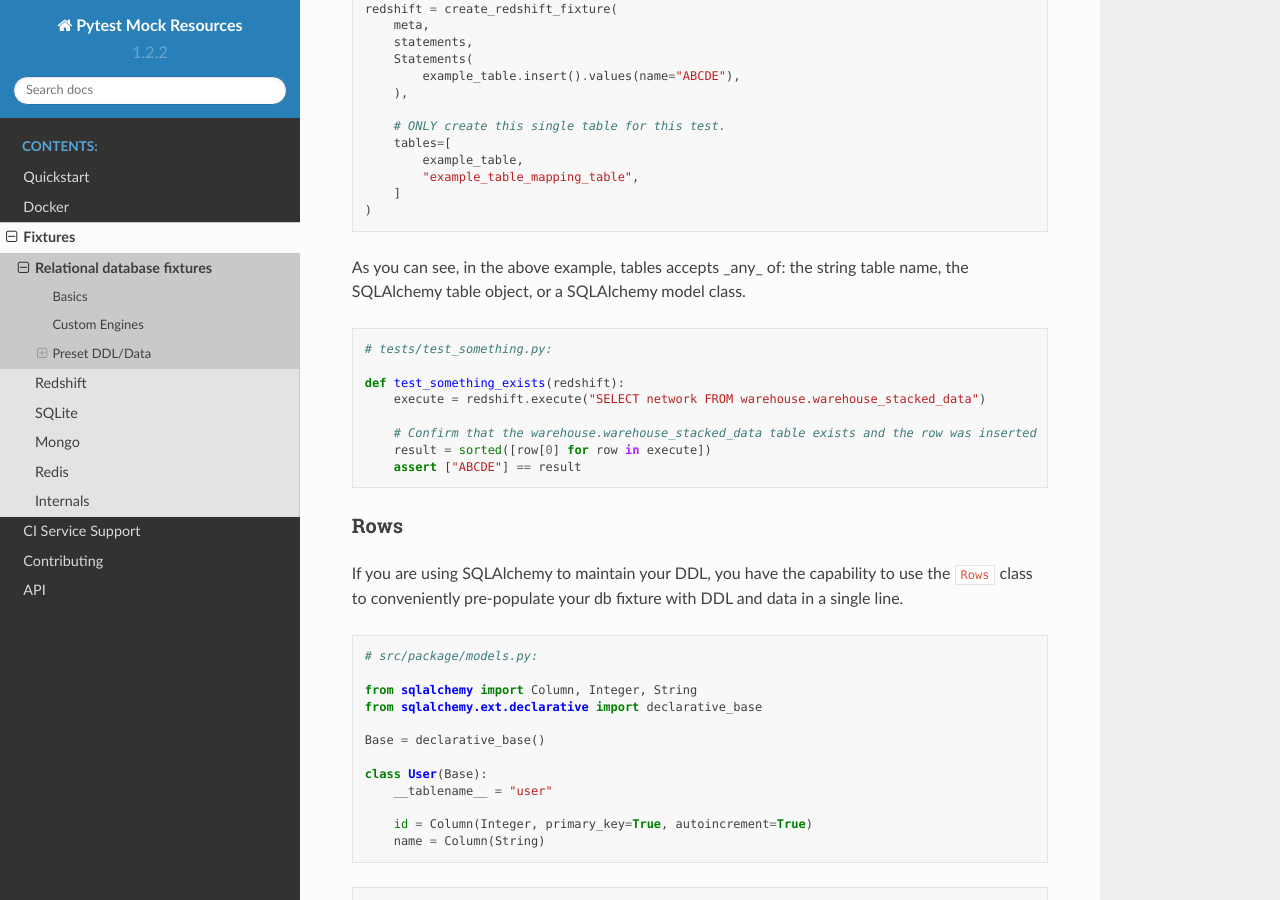
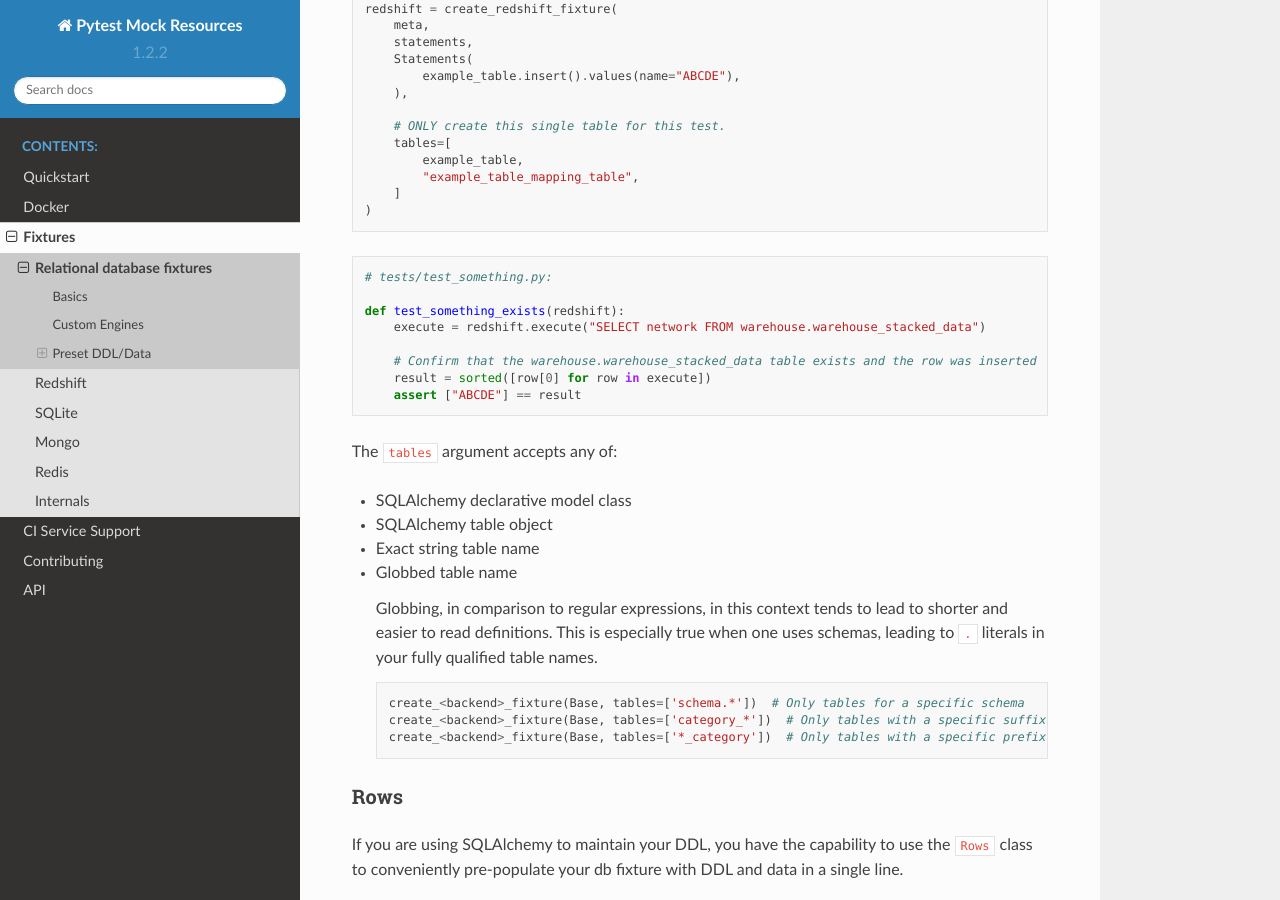
Before and after one commit to schireson/pytest-mock-resources, a Sphinx documentation site: the page built from docs/source/database.rst, in a window 1280 px wide and 900 px high, scrolled down 5630 px. Built offline with Sphinx 7.4.7 and the Read the Docs theme 2.0.0, drawn with Linux system fonts in a browser that asks for light colours; pages that are not in the unit, such as notebooks, are missing from menus.

Commit message:
feat: Allow globbing table names to select subsets of tables.

```diff
--- a/docs/source/database.rst
+++ b/docs/source/database.rst
@@ -311,9 +311,6 @@ This can be a great way to keep track of all the tables a given block of code in
    )
 
 
-As you can see, in the above example, tables accepts _any_ of: the string table name, the
-SQLAlchemy table object, or a SQLAlchemy model class.
-
 .. code-block:: python
 
    # tests/test_something.py:
@@ -324,6 +321,24 @@ SQLAlchemy table object, or a SQLAlchemy model class.
        # Confirm that the warehouse.warehouse_stacked_data table exists and the row was inserted
        result = sorted([row[0] for row in execute])
        assert ["ABCDE"] == result
+
+
+The :code:`tables` argument accepts any of:
+
+* SQLAlchemy declarative model class
+* SQLAlchemy table object
+* Exact string table name
+* Globbed table name
+
+  Globbing, in comparison to regular expressions, in this context tends to lead to shorter
+  and easier to read definitions. This is especially true when one uses schemas, leading
+  to :code:`.` literals in your fully qualified table names.
+
+  .. code-block:: python
+
+     create_<backend>_fixture(Base, tables=['schema.*'])  # Only tables for a specific schema
+     create_<backend>_fixture(Base, tables=['category_*'])  # Only tables with a specific suffix
+     create_<backend>_fixture(Base, tables=['*_category'])  # Only tables with a specific prefix
 
 
 Rows
--- a/pyproject.toml
+++ b/pyproject.toml
@@ -1,6 +1,6 @@
 [tool.poetry]
 name = "pytest-mock-resources"
-version = "1.3.2"
+version = "1.4.0"
 description = "A pytest plugin for easily instantiating reproducible mock resources."
 authors = [
     "Omar Khan <oakhan3@gmail.com>",
```
Also changed, not shown: 2 other files.
